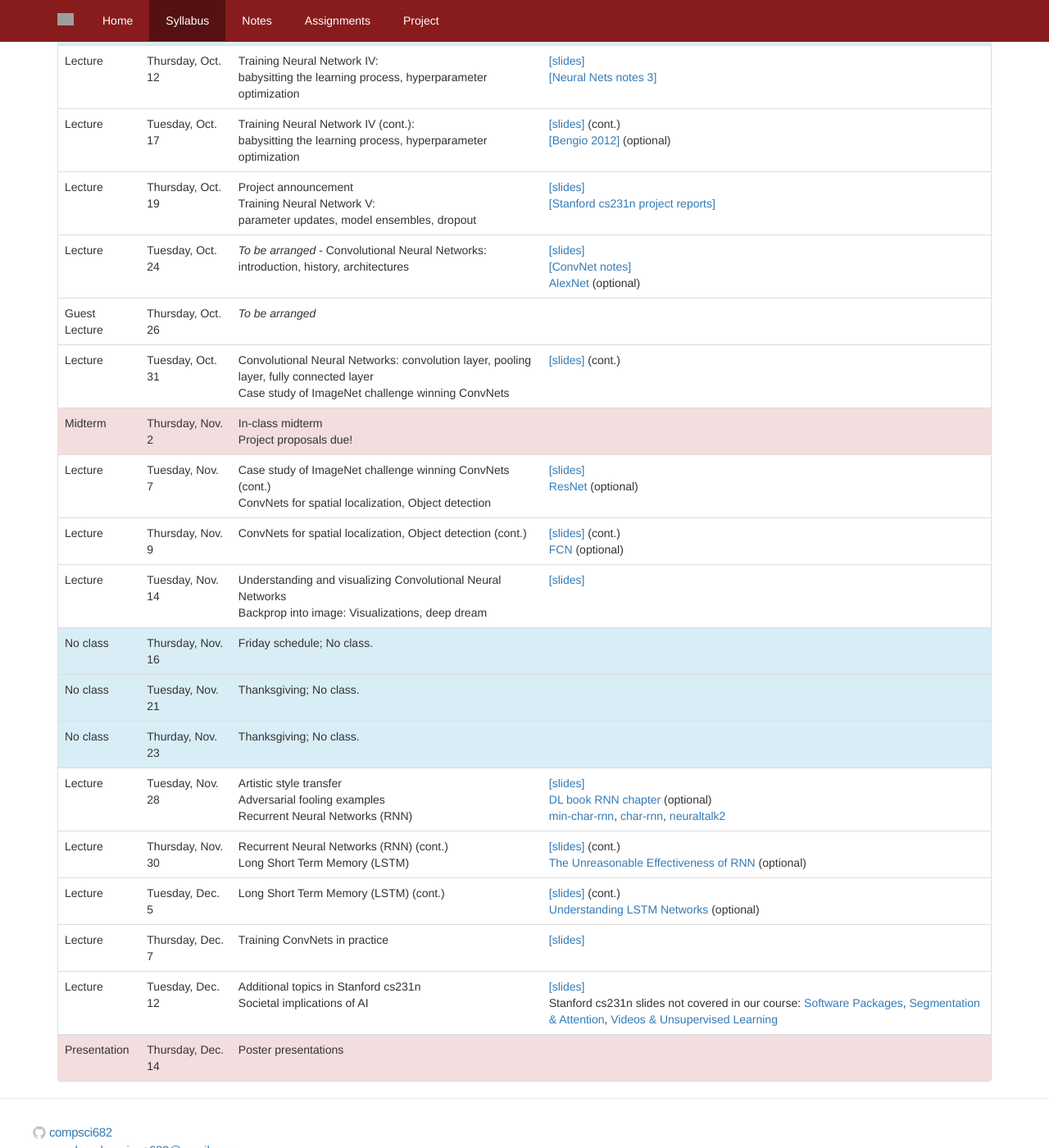
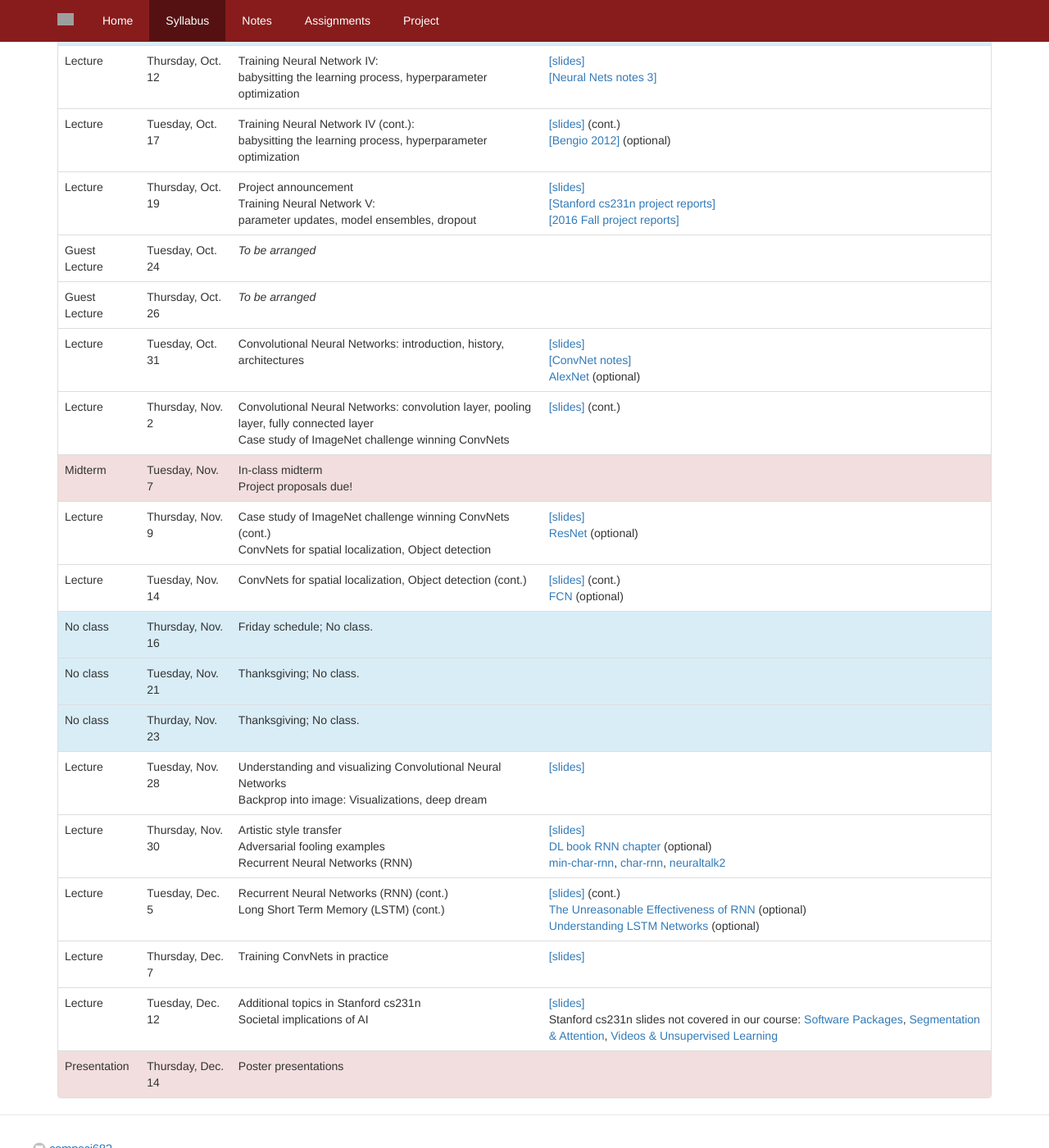
Before and after one commit to compsci682/compsci682.github.io, a Jekyll site: the page syllabus.html, which Jekyll copies as it is, in a window 1280 px wide and 1400 px high, scrolled down 994 px. Shown: the whole window at 82% size. Built offline with Jekyll 4.4.1, drawn with Linux system fonts in a browser that asks for light colours; some of the changed lines change nothing that is shown; grey boxes are pictures that could not be loaded.

Commit message:
slides updated to #12

```diff
--- a/syllabus.html
+++ b/syllabus.html
@@ -133,7 +133,7 @@
         Backpropagation &amp; Neural Networks I
     </td>
     <td>
-      <a href="https://docs.google.com/presentation/d/1oudCntxqxQpH-yPmPhqEvmyqlaa8EahsMjbhvwg4W_U/edit?usp=sharing">[slides]</a><br>
+      <a href="https://docs.google.com/presentation/d/1toseNWC8hyZA7nAYxRgDU7JmOP7XWrMVQiqh8GnQYO8/edit?usp=sharing">[slides]</a><br>
       <a href="notes/optimization-2/">[backprop notes]</a><br>
       <a href="http://yann.lecun.com/exdb/publis/pdf/lecun-98b.pdf">[Efficient BackProp]</a> (optional)<br>
       related: <a href="http://colah.github.io/posts/2015-08-Backprop/">[1]</a>, <a href="http://neuralnetworksanddeeplearning.com/chap2.html">[2]</a>, <a href="https://www.youtube.com/watch?v=q0pm3BrIUFo">[3]</a> (optional)
@@ -148,7 +148,7 @@
     </td>
     <td>
       <a href="/docs/vecDerivs.pdf">[handout]</a><br>
-      <a href="https://docs.google.com/presentation/d/1h_7jVx-75vfs6m5qbyr4T1M13bbya_K505_jEfXRpAA/edit?usp=sharing">[slides]</a><br>
+      <a href="https://docs.google.com/presentation/d/1bY-osCs8Rw6fyVulN9DMQ8OMS4X_UnyJtI5Vw2XHK7Q/edit?usp=sharing">[slides]</a><br>
       <a href="http://www.nature.com/nature/journal/v521/n7553/full/nature14539.html">Deep Learning [Nature]</a> (optional)
     </td>
   </tr>
@@ -159,7 +159,7 @@
         Backpropagation &amp; Neural Networks II
     </td>
     <td>
-      <a href="https://docs.google.com/presentation/d/1h_7jVx-75vfs6m5qbyr4T1M13bbya_K505_jEfXRpAA/edit?usp=sharing">[slides]</a> (cont.)<br>
+      <a href="https://docs.google.com/presentation/d/1bY-osCs8Rw6fyVulN9DMQ8OMS4X_UnyJtI5Vw2XHK7Q/edit?usp=sharing">[slides]</a> (cont.)<br>
       tips/tricks:
       <a href="http://research.microsoft.com/pubs/192769/tricks-2012.pdf">[1]</a>,
       <a href="http://arxiv.org/pdf/1206.5533v2.pdf">[2]</a> (optional)
@@ -173,7 +173,7 @@
         Training Neural Networks I
     </td>
     <td>
-        <a href="https://docs.google.com/presentation/d/1-EIQUEk7unzawJ-iK0PmpQaveLK2uLdc7EDF6wUJOvA/edit?usp=sharing">[slides]</a><br>
+        <a href="https://docs.google.com/presentation/d/1HlSkvyPbUmCNQxx-cEAO92jv6tC5C2GRSy8RwU-UqIE/edit?usp=sharing">[slides]</a><br>
         <a href="notes/neural-networks-1/">[Neural Nets notes 1]</a>
     </td>
   </tr>
@@ -184,7 +184,7 @@
         Training Neural Networks II
     </td>
     <td>
-      <a href="https://docs.google.com/presentation/d/1V2lgXXXFs_1qRe77XP9PUzvEUCrZ1L5BRAQc4CRZoz8/edit?usp=sharing">[slides]</a><br>
+      <a href="https://docs.google.com/presentation/d/1YO6EmyQhzkaTE09iR6229lNtNahM8i0sAdVyXpsMbtE/edit?usp=sharing">[slides]</a><br>
       <a href="http://yann.lecun.com/exdb/publis/pdf/lecun-98.pdf">LeNet</a> (optional)
     </td>
   </tr>
@@ -196,7 +196,7 @@
         weight initialization, batch normalization
     </td>
     <td>
-        <a href="https://docs.google.com/presentation/d/1UhJiujgYX1Z51tFtLprhYGOZZRoKB8Fur91NT580Cvk/edit?usp=sharing">[slides]</a><br>
+        <a href="https://docs.google.com/presentation/d/1m6iGL8PHjfEvSlNX8FYdCE8D8kopRoLUDZ056O4dtzA/edit?usp=sharing">[slides]</a><br>
         <a href="notes/neural-networks-2/">[Neural Nets notes 2]</a><br>
         <a href="https://arxiv.org/abs/1502.03167">[Batch Norm]</a><br>
     </td>
@@ -215,7 +215,7 @@
         babysitting the learning process, hyperparameter optimization
     </td>
     <td>
-        <a href="https://docs.google.com/presentation/d/1yCF-mHZpPdCOh5YHp0m5YoyrQLzIcF_iymTXLEjiLCk/edit?usp=sharing">[slides]</a><br>
+        <a href="https://docs.google.com/presentation/d/1AglPMfUEprHWue71Qo2UQ9gO0uvY6_iR9DKwGr3v12M/edit?usp=sharing">[slides]</a><br>
         <a href="notes/neural-networks-3/">[Neural Nets notes 3]</a>
     </td>
   </tr>
@@ -227,7 +227,7 @@
         babysitting the learning process, hyperparameter optimization
     </td>
     <td>
-        <a href="https://docs.google.com/presentation/d/1yCF-mHZpPdCOh5YHp0m5YoyrQLzIcF_iymTXLEjiLCk/edit?usp=sharing">[slides]</a> (cont.)<br>
+        <a href="https://docs.google.com/presentation/d/1AglPMfUEprHWue71Qo2UQ9gO0uvY6_iR9DKwGr3v12M/edit?usp=sharing">[slides]</a> (cont.)<br>
         <a href="https://arxiv.org/abs/1206.5533">[Bengio 2012]</a> (optional)<br>
     </td>
   </tr>
@@ -240,20 +240,18 @@
         parameter updates, model ensembles, dropout
     </td>
     <td>
-        <a href="https://docs.google.com/presentation/d/1wA0TwJ_Gd4rIwelljTvcVdc5gCUi5taKBPl2PZkUXME/edit?usp=sharing">[slides]</a><br>
-        <a href="http://cs231n.stanford.edu/reports.html">[Stanford cs231n project reports]</a>
+        <a href="https://docs.google.com/presentation/d/1v9lBRIhXbTdTPFK1vFxehGAMwM2Qtu_H6b8FNG_I48w/edit?usp=sharing">[slides]</a><br>
+        <a href="http://cs231n.stanford.edu/reports.html">[Stanford cs231n project reports]</a><br>
+        <a href="https://docs.google.com/spreadsheets/d/10rbnBZGXzfDGnTRM8h4Q660ZZ731RSQosZr-RqtlUhU/edit?usp=sharing">[2016 Fall project reports]</a><br>
     </td>
   </tr>
   <tr>
-    <td>Lecture</td>
+    <td>Guest Lecture</td>
     <td>Tuesday, Oct. 24</td>
     <td>
-      <i>To be arranged</i> - Convolutional Neural Networks: introduction, history, architectures
+      <i>To be arranged</i>
     </td>
     <td>
-        <a href="https://docs.google.com/presentation/d/1mijEyEIKPj8rhfb_CLLs45ZAVGzx_c-7mMiDynCiSE4/edit?usp=sharing">[slides]</a><br>
-        <a href="notes/convolutional-networks/">[ConvNet notes]</a> <br>
-        <a href="https://papers.nips.cc/paper/4824-imagenet-classification-with-deep-convolutional-neural-networks.pdf">AlexNet</a> (optional)
     </td>
   </tr>
   <tr>
@@ -262,24 +260,35 @@
     <td> <i>To be arranged</i>
     </td>
     <td>
-
     </td>
   </tr>
   <tr>
     <td>Lecture</td>
     <td>Tuesday, Oct. 31</td>
     <td>
+        Convolutional Neural Networks: introduction, history, architectures
+   </td>
+    <td>
+        <a href="https://docs.google.com/presentation/d/1qU0XcXBo6IHFcrjSlFZl8_Y0woh0eldL_BIAK1m-i6k/edit?usp=sharing">[slides]</a><br>
+        <a href="notes/convolutional-networks/">[ConvNet notes]</a> <br>
+        <a href="https://papers.nips.cc/paper/4824-imagenet-classification-with-deep-convolutional-neural-networks.pdf">AlexNet</a> (optional)
+    </td>
+  </tr>
+  <tr>
+    <td>Lecture</td>
+    <td>Thursday, Nov. 2</td>
+    <td>
         Convolutional Neural Networks: convolution layer, pooling layer, fully connected layer <br>
         Case study of ImageNet challenge winning ConvNets
-   </td>
+    </td>
     <td>
-        <a href="https://docs.google.com/presentation/d/1mijEyEIKPj8rhfb_CLLs45ZAVGzx_c-7mMiDynCiSE4/edit?usp=sharing">[slides]</a> (cont.)<br>
+        <a href="https://docs.google.com/presentation/d/1qU0XcXBo6IHFcrjSlFZl8_Y0woh0eldL_BIAK1m-i6k/edit?usp=sharing">[slides]</a> (cont.)<br>
         <!--<a href="https://drive.google.com/file/d/0B-0OtUj_Gj7namdSdDZsVXdnLTl6YWlJaTdkODc2eWZMT1Nv/view?usp=sharing">[midterm review sheet]</a>-->
     </td>
   </tr>
   <tr class="danger">
     <td>Midterm</td>
-    <td>Thursday, Nov. 2</td>
+    <td>Tuesday, Nov. 7</td>
     <td>
         In-class midterm<br>
         Project proposals due!
@@ -290,7 +299,7 @@
   </tr>
   <tr>
     <td>Lecture</td>
-    <td>Tuesday, Nov. 7</td>
+    <td>Thursday, Nov. 9</td>
     <td>
         Case study of ImageNet challenge winning ConvNets (cont.) <br>
         ConvNets for spatial localization, Object detection
@@ -302,25 +311,13 @@
   </tr>
   <tr>
     <td>Lecture</td>
-    <td>Thursday, Nov. 9</td>
+    <td>Tuesday, Nov. 14</td>
     <td>
       ConvNets for spatial localization, Object detection (cont.)
     </td>
     <td>
         <a href="https://docs.google.com/presentation/d/17P1pFTG7seo6EuDhLrJDI6Bb7ce1_mUd28qhJKe5j_k/edit?usp=sharing">[slides]</a> (cont.)<br>
         <a href="http://www.cv-foundation.org/openaccess/content_cvpr_2015/papers/Long_Fully_Convolutional_Networks_2015_CVPR_paper.pdf">FCN</a> (optional)
-    </td>
-  </tr>
-  <tr>
-    <td>Lecture</td>
-    <td>Tuesday, Nov. 14</td>
-    <td>
-      Understanding and visualizing Convolutional Neural Networks<br>
-      Backprop into image: Visualizations, deep dream
-    </td>
-    <td>
-        <a href="https://docs.google.com/presentation/d/16VDgX6BwCkJvsJOxKAcjFFbnfWb3A2069gyGOwHWSXY/edit?usp=sharing">[slides]</a><br>
-        <!--<a href="notes/understanding-cnn/">[visualization notes]</a> -->
     </td>
   </tr>
   <tr class="info">
@@ -354,6 +351,18 @@
     <td>Lecture</td>
     <td>Tuesday, Nov. 28</td>
     <td>
+      Understanding and visualizing Convolutional Neural Networks<br>
+      Backprop into image: Visualizations, deep dream
+    </td>
+    <td>
+        <a href="https://docs.google.com/presentation/d/16VDgX6BwCkJvsJOxKAcjFFbnfWb3A2069gyGOwHWSXY/edit?usp=sharing">[slides]</a><br>
+        <!--<a href="notes/understanding-cnn/">[visualization notes]</a> -->
+    </td>
+  </tr>
+  <tr>
+    <td>Lecture</td>
+    <td>Thursday, Nov. 30</td>
+    <td>
       Artistic style transfer<br>
       Adversarial fooling examples<br>
       Recurrent Neural Networks (RNN)
@@ -366,24 +375,14 @@
   </tr>
   <tr>
     <td>Lecture</td>
-    <td>Thursday, Nov. 30</td>
+    <td>Tuesday, Dec. 5</td>
     <td>
       Recurrent Neural Networks (RNN) (cont.) <br>
-      Long Short Term Memory (LSTM)
+      Long Short Term Memory (LSTM) (cont.)
     </td>
     <td>
       <a href="https://docs.google.com/presentation/d/1tv3BCnd8hGk4O_1Rmi4qx2AWinDdYM4dxyS-FMlDlZI/edit?usp=sharing">[slides]</a> (cont.)<br>
-      <a href="http://karpathy.github.io/2015/05/21/rnn-effectiveness/">The Unreasonable Effectiveness of RNN</a> (optional)
-    </td>
-  </tr>
-  <tr>
-    <td>Lecture</td>
-    <td>Tuesday, Dec. 5</td>
-    <td>
-        Long Short Term Memory (LSTM) (cont.)
-    </td>
-    <td>
-      <a href="https://docs.google.com/presentation/d/1tv3BCnd8hGk4O_1Rmi4qx2AWinDdYM4dxyS-FMlDlZI/edit?usp=sharing">[slides]</a> (cont.)<br>
+      <a href="http://karpathy.github.io/2015/05/21/rnn-effectiveness/">The Unreasonable Effectiveness of RNN</a> (optional) <br>
       <a href="http://colah.github.io/posts/2015-08-Understanding-LSTMs/">Understanding LSTM Networks</a> (optional)
     </td>
   </tr>
```
